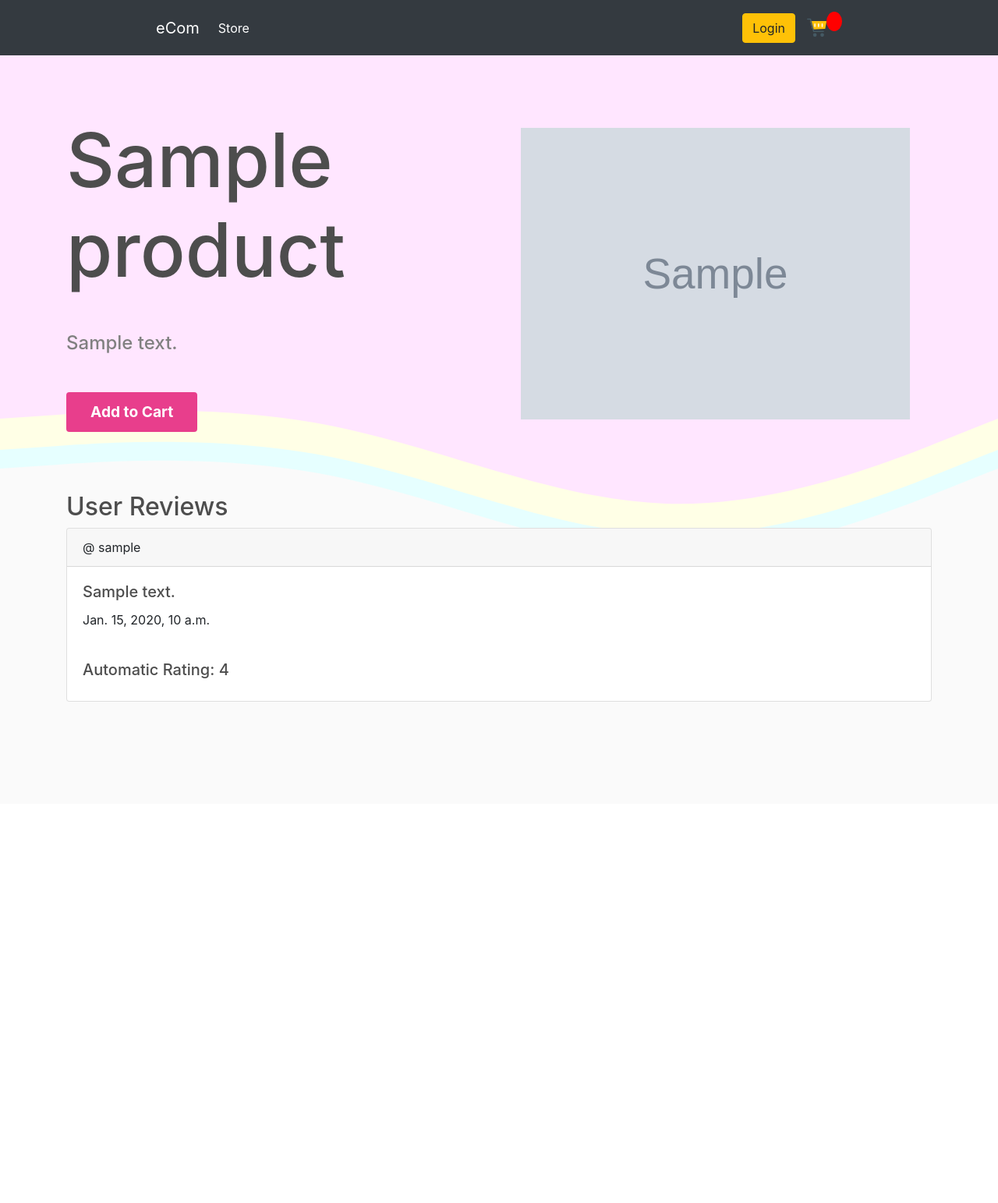
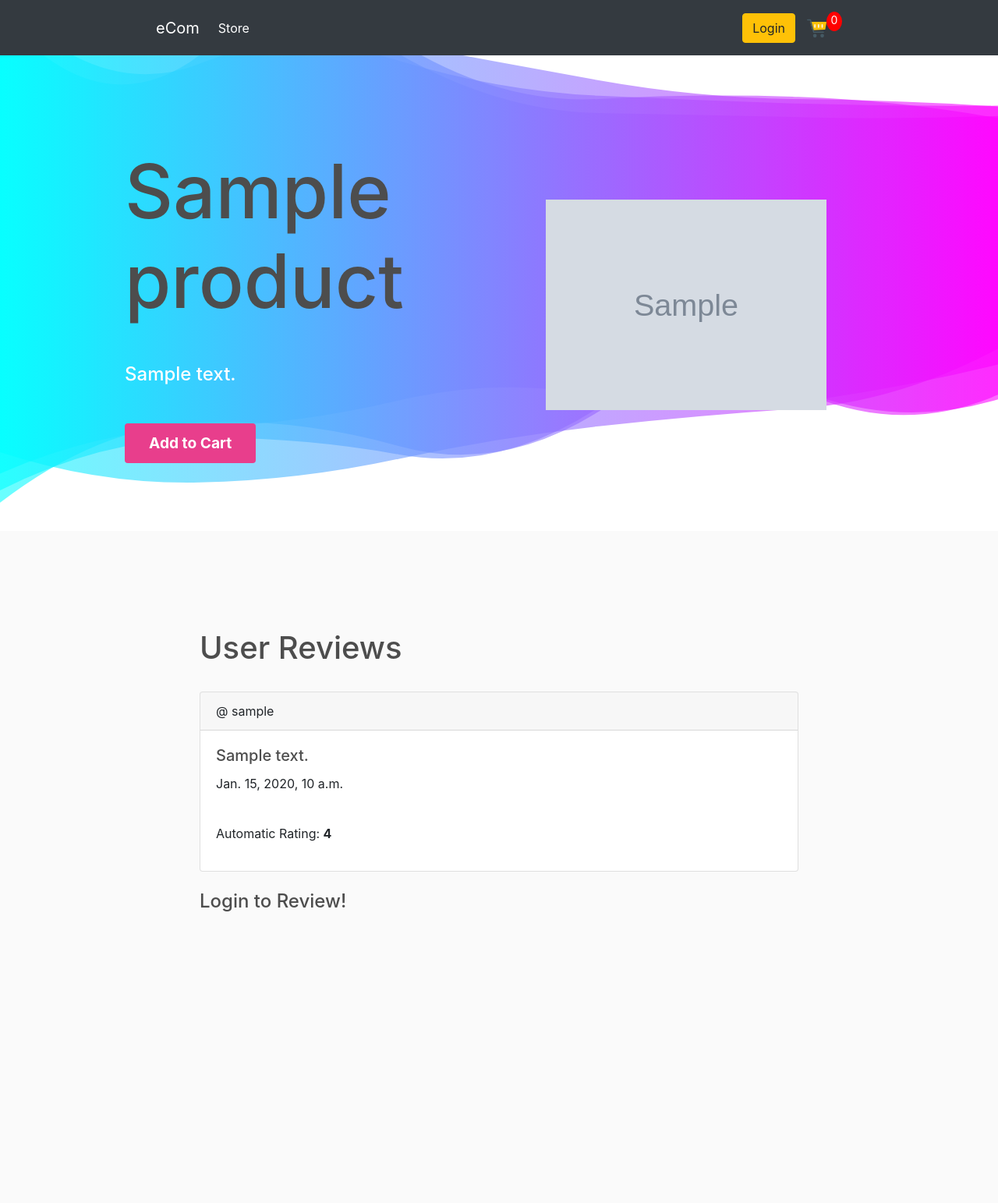
Before and after one commit to Awsaf780/django-ecommerce-299, a Django app: a page that uses store/templates/store/main.html in a window 1280 px wide. Shown: the whole page at 78% size. Before the commit the page ends 900 px from the top, so only its background shows below. Run offline with Django 3.2, Linux system fonts and the light colour scheme; tables that the repository leaves empty hold one stand-in row (values such as "Sample post"); grey boxes marked "Sample" are stand-in pictures; parts of the project's set-up code (start-up, migrations or seed data) failed here and were passed over; some libraries are stand-ins or nearby versions.

Commit message:
Update Product view UI

```diff
--- a/store/templates/store/cart.html
+++ b/store/templates/store/cart.html
@@ -3,6 +3,8 @@
 {% load static %}
 
 {% block content %}
+<div class="container">
+
 
 <div class="row">
     <div class="col-lg-12">
@@ -57,4 +59,7 @@
     </div>
 </div>
 
+
+    </div>
+
 {% endblock content %}
--- a/store/templates/store/checkout.html
+++ b/store/templates/store/checkout.html
@@ -1,6 +1,7 @@
 {% extends 'store/main.html' %}
 {% load static %}
 {% block content %}
+<div class="container">
      <div class="row">
 		<div class="col-lg-6">
 			<div class="box-element" id="form-wrapper">
@@ -71,7 +72,7 @@
 			</div>
 		</div>
 	</div>
-
+</div>
 <script>
 	var shipping = '{{order.shipping}}'
 	var total = '{{order.get_cart_total}}'
--- a/store/templates/store/main.html
+++ b/store/templates/store/main.html
@@ -9,6 +9,8 @@
 
     <title>eCommerce</title>
     <link rel="stylesheet" href="{% static 'css/main.css' %}">
+    <link rel="stylesheet" href="https://cdn.jsdelivr.net/gh/loadingio/transition.css@v2.0.0/dist/transition.css">
+    <link rel="stylesheet" href="https://cdn.jsdelivr.net/gh/loadingio/transition.css@v2.0.0/dist/transition.min.css">
     <script>
         var user = '{{request.user}}'
 
@@ -52,6 +54,62 @@
     </script>
 
     <style>
+
+<!--body {-->
+<!--    overflow: hidden;-->
+<!--}-->
+
+#loader {
+  position: absolute;
+  left: 50%;
+  top: 50%;
+  z-index: 1;
+  width: 150px;
+  height: 150px;
+  margin: -75px 0 0 -75px;
+  border: 16px solid #f3f3f3;
+  border-radius: 50%;
+  border-top: 16px solid var(--main-bg);
+  width: 120px;
+  height: 120px;
+  -webkit-animation: spin 2s linear infinite;
+  animation: spin 2s linear infinite;
+}
+
+@-webkit-keyframes spin {
+  0% { -webkit-transform: rotate(0deg); }
+  100% { -webkit-transform: rotate(360deg); }
+}
+
+@keyframes spin {
+  0% { transform: rotate(0deg); }
+  100% { transform: rotate(360deg); }
+}
+
+/* Add animation to "page content" */
+.animate-bottom {
+  position: relative;
+  -webkit-animation-name: animatebottom;
+  -webkit-animation-duration: 1s;
+  animation-name: animatebottom;
+  animation-duration: 1s
+}
+
+@-webkit-keyframes animatebottom {
+  from { bottom:-100px; opacity:0 }
+  to { bottom:0px; opacity:1 }
+}
+
+@keyframes animatebottom {
+  from{ bottom:-100px; opacity:0 }
+  to{ bottom:0; opacity:1 }
+}
+
+#myDiv {
+  display: none;
+}
+
+
         @media only screen and (min-width: 990px) {
             .navbar {
                 padding: 15px 200px;
@@ -61,7 +119,7 @@
     </style>
 </head>
 
-<body>
+
 
 
 <nav class="navbar sticky-top navbar-expand-lg navbar-dark bg-dark">
@@ -118,8 +176,8 @@ Hello {{request.user}}
     </div>
 </nav>
 
-
-
+<!--<body onload="myFunction()">-->
+<body>
 <!--<div class="form-inline mob-cart-float">-->
 <!--    <a href="{% url 'cart' %}">-->
 <!--        <img src="{% static 'images/cart.svg' %}" id="cart-icon-mob">-->
@@ -127,10 +185,28 @@ Hello {{request.user}}
 <!--    <p id="cart-total-mob">{{cartItems}}</p>-->
 <!--</div>-->
 
-<div class="container">
+
+<!--<div id="loader"></div>-->
+
+<!--<div style="display:none;" id="myDiv" class="animate-bottom">-->
+<div>
     {% block content %}
     {% endblock content%}
 </div>
+
+<!--<script>-->
+<!--var myVar;-->
+
+<!--function myFunction() {-->
+<!--  myVar = setTimeout(showPage, 500);-->
+<!--}-->
+
+<!--function showPage() {-->
+<!--  document.getElementById("loader").style.display = "none";-->
+<!--  document.getElementById("myDiv").style.display = "block";-->
+<!--}-->
+<!--</script>-->
+
 
 
 <script src="https://code.jquery.com/jquery-3.5.1.slim.min.js"
@@ -145,5 +221,6 @@ Hello {{request.user}}
 <script src="{% static 'js/cart.js' %}"></script>
 
 
+
 </body>
 </html>
--- a/store/templates/store/view_product.html
+++ b/store/templates/store/view_product.html
@@ -1,34 +1,36 @@
+{% extends 'store/main.html' %}
+
+{% load static %}
+
+{% block content %}
+
 <style>
-    svg {
-        padding: 0;
-        margin: 60vh 0;
-        position: fixed;
+    .svg-background {
+        width: 100%;
+        position: absolute;
         z-index: -100;
-    }
-    .filler-box{
-        padding: 0;
-        margin: 0;
-        z-index: -100;
-        min-height: 60vh;
-        width: 100%;
-        position: fixed;
-        background-color: #ffe6ff;
+        margin-top: -15vh;
     }
 
-    .section{
-        margin-top: 10vh;
-        min-height: 50vh;
+    .product-wrapper {
+        margin: 0;
+        display: flex;
+        flex-direction: column;
+        justify-content: space-evenly;
     }
+
     .title-image {
         display: flex;
+        margin: auto 20vh;
     }
     .product-title {
+        margin-top: 5vh;
         display: flex;
         flex-flow: column;
         justify-content: center;
         align-items: flex-start;
-        min-height: 50vh;
-        max-height: 50vh;
+        min-height: 70vh;
+        max-height: 70vh;
         max-width: 50%;
         min-width: 50%;
     }
@@ -56,56 +58,62 @@
     }
     .review-box {
         max-height: 50vh;
-        overflow: scroll;
+        overflow-x: hidden;
     }
-
+    .section {
+        min-height: 80vh;
+        max-height: 100vh;
+    }
+    .reviews {
+        width: 60%;
+        margin: 12vh auto;
+    }
 
 
 
 </style>
 
-<div class="filler-box">
+<!--<div class="filler-box">-->
 
-</div>
-<svg xmlns="http://www.w3.org/2000/svg" viewBox="0 0 1440 320"><path fill="#ffe6ff" fill-opacity="1" d="M0,64L80,58.7C160,53,320,43,480,74.7C640,107,800,181,960,186.7C1120,192,1280,128,1360,96L1440,64L1440,0L1360,0C1280,0,1120,0,960,0C800,0,640,0,480,0C320,0,160,0,80,0L0,0Z"></path></svg>
-<svg style="z-index: -101; margin-top: 65vh;" xmlns="http://www.w3.org/2000/svg" viewBox="0 0 1440 320"><path fill="#ffffe6" fill-opacity="1" d="M0,64L80,58.7C160,53,320,43,480,74.7C640,107,800,181,960,186.7C1120,192,1280,128,1360,96L1440,64L1440,0L1360,0C1280,0,1120,0,960,0C800,0,640,0,480,0C320,0,160,0,80,0L0,0Z"></path></svg>
-<svg style="z-index: -102; margin-top: 68vh;" xmlns="http://www.w3.org/2000/svg" viewBox="0 0 1440 320"><path fill="#e6ffff" fill-opacity="1" d="M0,64L80,58.7C160,53,320,43,480,74.7C640,107,800,181,960,186.7C1120,192,1280,128,1360,96L1440,64L1440,0L1360,0C1280,0,1120,0,960,0C800,0,640,0,480,0C320,0,160,0,80,0L0,0Z"></path></svg>
+<!--</div>-->
+<!--<svg xmlns="http://www.w3.org/2000/svg" viewBox="0 0 1440 320"><path fill="#ffe6ff" fill-opacity="1" d="M0,64L80,58.7C160,53,320,43,480,74.7C640,107,800,181,960,186.7C1120,192,1280,128,1360,96L1440,64L1440,0L1360,0C1280,0,1120,0,960,0C800,0,640,0,480,0C320,0,160,0,80,0L0,0Z"></path></svg>-->
+<!--<svg style="z-index: -101; margin-top: 65vh;" xmlns="http://www.w3.org/2000/svg" viewBox="0 0 1440 320"><path fill="#ffffe6" fill-opacity="1" d="M0,64L80,58.7C160,53,320,43,480,74.7C640,107,800,181,960,186.7C1120,192,1280,128,1360,96L1440,64L1440,0L1360,0C1280,0,1120,0,960,0C800,0,640,0,480,0C320,0,160,0,80,0L0,0Z"></path></svg>-->
+<!--<svg style="z-index: -102; margin-top: 68vh;" xmlns="http://www.w3.org/2000/svg" viewBox="0 0 1440 320"><path fill="#e6ffff" fill-opacity="1" d="M0,64L80,58.7C160,53,320,43,480,74.7C640,107,800,181,960,186.7C1120,192,1280,128,1360,96L1440,64L1440,0L1360,0C1280,0,1120,0,960,0C800,0,640,0,480,0C320,0,160,0,80,0L0,0Z"></path></svg>-->
 
 
-{% extends 'store/main.html' %}
-
-{% load static %}
-
-{% block content %}
 
 
+<style>
+    .container {
+        margin: 0;
+    }
+</style>
+
+
+<img class="svg-background" src="{% static 'images/product-background.svg' %}" alt="">
 
 <div class="product-wrapper">
 
     <div class="section title-image">
+
         <div class="product-title">
         <h1>{{product.name}}</h1>
-                <h4 style="margin-top: 5vh; color: grey">{{product.description}}</h4>
-                <button style="color: white; font-weight: bold; font-size: 1.2rem; padding: 10px 30px; margin-top: 5vh;" data-product="{{product.id}}" data-action="add" class="btn add-btn update-cart">Add to Cart</button>
+        <h4 style="margin-top: 5vh; color: white">{{product.description}}</h4>
+        <button style="color: white; font-weight: bold; font-size: 1.2rem; padding: 10px 30px; margin-top: 5vh;" data-product="{{product.id}}" data-action="add" class="btn add-btn update-cart ld ld-spring-rtl-in">Add to Cart</button>
         </div>
 
         <div class="product-image">
-<!--<img class="product-background" src="{% static 'images/sparkle.png' %}" alt="">-->
-
-<!--style="margin: 0; position: fixed; z-index: -50; height: 80%;"-->
-
-<!--insert blob or background png when necessary-->
-<!--<svg style="margin: 0; position: fixed; z-index: -50; height: 80%;" viewBox="0 0 200 200" xmlns="http://www.w3.org/2000/svg">-->
-<!--<path fill="#FA4D56" d="M52.4,-67.3C63.1,-53.4,63.6,-32.4,63.2,-14.2C62.7,4,61.2,19.2,54.2,31.1C47.1,43,34.4,51.4,18.8,61.2C3.2,71,-15.4,82.1,-28.3,77.5C-41.2,72.9,-48.5,52.6,-56.1,34.7C-63.8,16.8,-71.8,1.3,-70.4,-13.4C-69,-28.2,-58.2,-42.4,-44.9,-55.8C-31.6,-69.1,-15.8,-81.8,2.5,-84.8C20.8,-87.8,41.7,-81.1,52.4,-67.3Z" transform="translate(100 100)" />-->
-<!--</svg>-->
-                <img src="{{product.imageURL}}" alt="" style="width: 90%">
+            <img class="ld ld-spring-btt-in" src="{{product.imageURL}}" alt="" style="width: 75%">
         </div>
 
     </div>
 
 
-    <div class="section review-box">
-        <h2>User Reviews</h2>
+    <div class="section reviews">
+
+        <h1>User Reviews</h1><br>
+
+        <div class="review-box">
             {% for review in reviews %}
             <div class="card">
                 <div class="card-header">
@@ -114,16 +122,18 @@
                 <div class="card-body">
                     <h5 class="card-title">{{review.review}}</h5>
                     <p class="card-text">{{review.date_added}}</p><br>
-    <h5>Automatic Rating: <bold>{{review.rating|floatformat:0}}</bold></h5>
+                    <p>Automatic Rating: <strong>{{review.rating|floatformat:0}}</strong></p>
                 </div>
             </div>
             <br>
             {% endfor %}
+        </div>
+<!--        end of review box-->
 
             {% if request.user.is_authenticated %}
             <div class="card">
                 <div class="card-header">
-@ {{user.first_name}}
+                @ {{user.username}}
                 </div>
                 <div class="card-body">
                     <h5 class="card-title">Leave a review</h5>
@@ -137,11 +147,22 @@
 
                 </div>
             </div>
+
             {% else %}
-        <div></div>
+            <div>
+                <h4>Login to Review!</h4>
+            </div>
+
+
+
+
+    </div>
+<!--    end of section-->
+
+
         {% endif %}
 
-    </div>
+
 
 
 </div>
@@ -154,15 +175,4 @@
 </script>
 
 
-<!--<img src="{{product.imageURL}}" alt="" style="height: 400px">-->
-<!--<br><br><br>-->
-<!--<p>Title</p>-->
-<!--{{product.name}}-->
-<!--<br><br><br>-->
-<!--<p>Description</p>-->
-<!--{{product.description}}-->
-<!--<br><br><br>-->
-<!--<p>Price</p>-->
-<!--{{product.price}}-->
-
 {% endblock %}
--- a/store/urls.py
+++ b/store/urls.py
@@ -16,6 +16,6 @@ urlpatterns = [
     path('product/<slug>', views.view_product, name='view_product'),
     path('accounts/profile/', views.profile, name='profile'),
 
-    # path('test/', views.test, name='test'),
+    path('test/', views.test, name='test'),
 
 ]
--- a/store/views.py
+++ b/store/views.py
@@ -21,27 +21,30 @@ def profile(request):
     return render(request, 'store/profile.html', context)
 
 
-# def test(request, url):
-#     context = {}
-#
-#     r = requests.get('http://127.0.0.1:8000/api/product/list')
-#     data = r.json()
-#
-#     next = data['next']
-#
-#     count = data['count']
-#     products = data['results']
-#     context = {'count': count, 'products': products, 'next': next}
-#
-#
-#     print(context)
-#
-#     return render(request, "store/dashboard.html", context)
-#
+def test(request, url):
+    context = {}
+
+    r = requests.get('http://127.0.0.1:8000/api/product/list')
+    data = r.json()
+
+    next = data['next']
+
+    count = data['count']
+    products = data['results']
+    context = {'count': count, 'products': products, 'next': next}
+
+
+    print(context)
+
+    return render(request, "store/dashboard.html", context)
+
 
 def view_product(request, slug):
-    context = {}
+    data = cartData(request)
+    cartItems = data['cartItems']
+
     product = Product.objects.get(slug=slug)
+
 
     form = SentimentForm()
 
@@ -65,7 +68,8 @@ def view_product(request, slug):
             form = SentimentForm()
 
     reviews = Sentiment.objects.filter(product=product)
-    context = {'product': product, 'reviews': reviews, 'form': form}
+    context = {'product': product, 'reviews': reviews, 'form': form, 'cartItems': cartItems}
+
 
     return render(request, 'store/view_product.html', context)
 
@@ -228,14 +232,14 @@ from nltk.sentiment.vader import SentimentIntensityAnalyzer
 from nltk.tokenize import word_tokenize
 from nltk.corpus import stopwords
 
-stopword_list = stopwords.words('english')
-
+# stopword_list = stopwords.words('english')
+stopword_list = ['the', 'a', 'I', 'am', 'have', 'is', 'they', 'their', 'should']
 # stopword_list.append('die')
-stopword_list.append('carbonara')
-stopword_list.append('cheese')
-stopword_list.append('ramen')
-stopword_list.append('stew')
-stopword_list.append("'ve")
+# stopword_list.append('carbonara')
+# stopword_list.append('cheese')
+# stopword_list.append('ramen')
+# stopword_list.append('stew')
+# stopword_list.append("'ve")
 
 
 def list_to_string(word_list):
@@ -298,3 +302,15 @@ def sentiment_score_to_rating(score):
         rating = 3
 
     return rating
+
+
+
+###################################
+
+def test(request):
+
+    product = Product.objects.all()
+
+    context = {'products': product}
+
+    return render(request, 'store/test_hasan.html', context)
```
Also changed, not shown: store/templates/store/store.html (+49 -28 lines), store/templates/store/test_hasan.html (added, +13 -0 lines), static/images/product-background.svg (added), static/images/women_shoes_PNG7436.png (added). Lines whose indentation alone changed are shown as unchanged.
